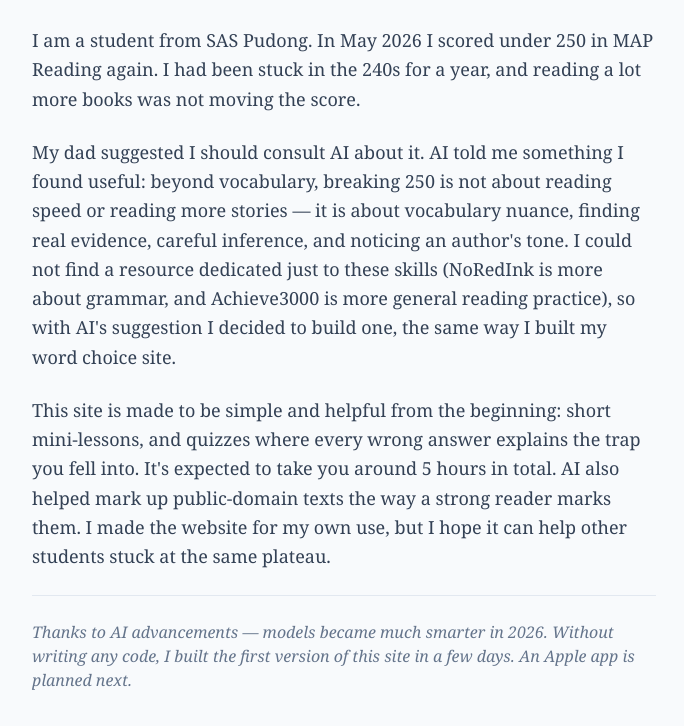
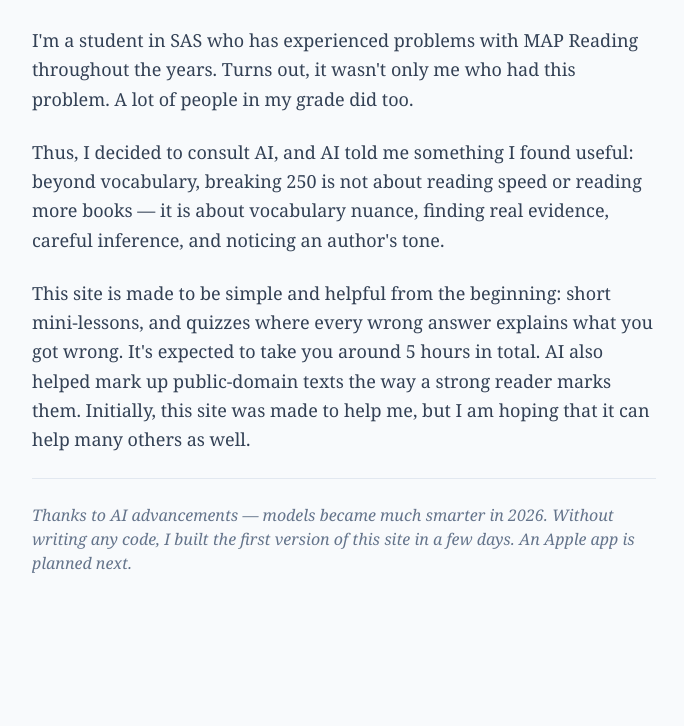
Before and after one commit to bellaw838/map_reading_break250, a plain HTML site: page about.html in a window 1280 px wide. Shown: the part 166-892 px from the top of the page, without its empty margins (296-980 px from the left). After the commit the page ends 805 px from the top, so only its background shows below. Drawn offline with nearby package versions, Linux system fonts and the light colour scheme.

Commit message:
About: rewrite in the author's words
Reframes the story around the shared problem — a lot of students in the same
grade hit the same MAP Reading wall — rather than one personal score, and
drops the competitor comparison and the word-choice-site reference.

Regenerated about.html from about.md via scripts/build_about.py.

Co-Authored-By: Claude Opus 5 (1M context) <noreply@anthropic.com>

```diff
--- a/about.html
+++ b/about.html
@@ -16,9 +16,9 @@
     <h1 class="text-4xl font-bold tracking-tight text-slate-900">About</h1>
 
     <div class="text-lg text-slate-700 leading-relaxed font-serif space-y-6">
-      <p>I am a student from SAS Pudong. In May 2026 I scored under 250 in MAP Reading again. I had been stuck in the 240s for a year, and reading a lot more books was not moving the score.</p>
-      <p>My dad suggested I should consult AI about it. AI told me something I found useful: beyond vocabulary, breaking 250 is not about reading speed or reading more stories — it is about vocabulary nuance, finding real evidence, careful inference, and noticing an author&#x27;s tone. I could not find a resource dedicated just to these skills (NoRedInk is more about grammar, and Achieve3000 is more general reading practice), so with AI&#x27;s suggestion I decided to build one, the same way I built my word choice site.</p>
-      <p>This site is made to be simple and helpful from the beginning: short mini-lessons, and quizzes where every wrong answer explains the trap you fell into. It&#x27;s expected to take you around 5 hours in total. AI also helped mark up public-domain texts the way a strong reader marks them. I made the website for my own use, but I hope it can help other students stuck at the same plateau.</p>
+      <p>I&#x27;m a student in SAS who has experienced problems with MAP Reading throughout the years. Turns out, it wasn&#x27;t only me who had this problem. A lot of people in my grade did too.</p>
+      <p>Thus, I decided to consult AI, and AI told me something I found useful: beyond vocabulary, breaking 250 is not about reading speed or reading more books — it is about vocabulary nuance, finding real evidence, careful inference, and noticing an author&#x27;s tone.</p>
+      <p>This site is made to be simple and helpful from the beginning: short mini-lessons, and quizzes where every wrong answer explains what you got wrong. It&#x27;s expected to take you around 5 hours in total. AI also helped mark up public-domain texts the way a strong reader marks them. Initially, this site was made to help me, but I am hoping that it can help many others as well.</p>
       <p class="pt-6 border-t border-slate-200 text-base text-slate-500 italic">Thanks to AI advancements — models became much smarter in 2026. Without writing any code, I built the first version of this site in a few days. An Apple app is planned next.</p>
     </div>
   </main>
```
Also changed, not shown: 1 other file.
